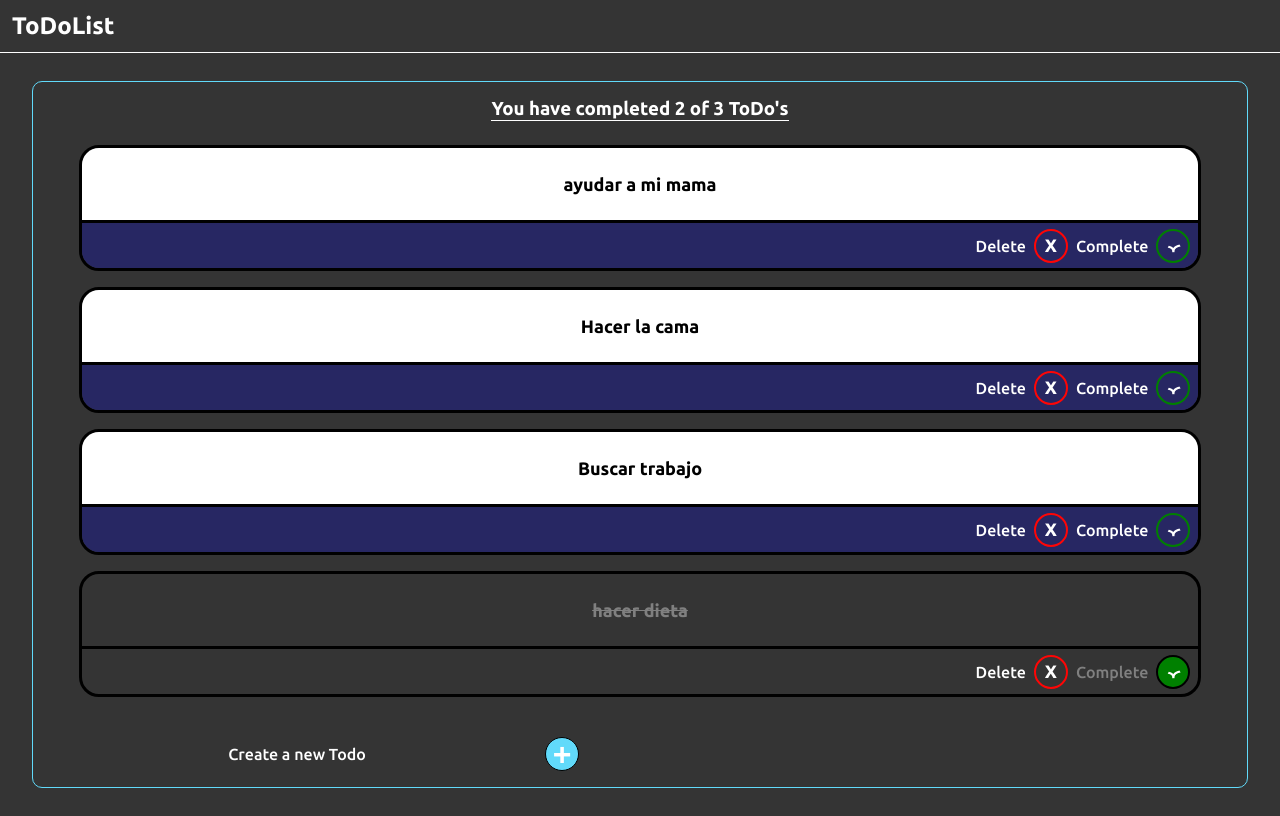
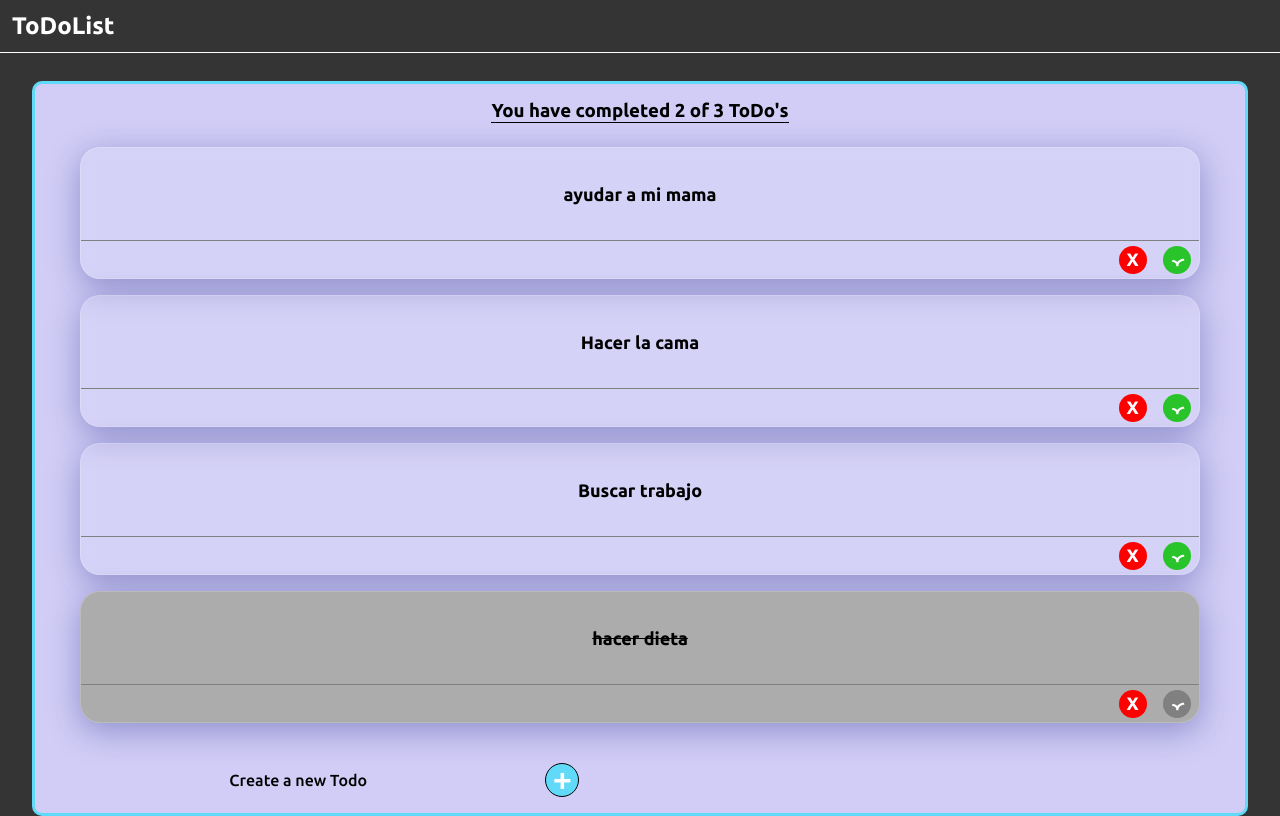
Before and after one commit to fredydlemus/ToDoList_withReact_v2, a React app: page / in a window 1280 px wide. Built offline with nearby package versions, Linux system fonts and the light colour scheme.

Commit message:
[UPDATE] UI

```diff
--- a/src/components/ToDoItem.jsx
+++ b/src/components/ToDoItem.jsx
@@ -9,11 +9,11 @@ const ToDoItem = (props) =>{
                 <p>{props.text}</p>
             </div>
             <div className='ToDoItem-buttons'>
-                <p>Delete</p>
+
                 <span>
                     <div>X</div>
                 </span>
-                <p>Complete</p>
+
                 <span>
                     <div>ᄼ</div>
                 </span>
--- a/src/styles/CreateNewTodo.scss
+++ b/src/styles/CreateNewTodo.scss
@@ -4,9 +4,7 @@
   width: 60%;
   align-self: flex-start;
   justify-content: space-evenly;
-  p {
-    color: var(--white);
-  }
+
   button {
     display: flex;
     justify-content: center;
--- a/src/styles/ToDoBoard.scss
+++ b/src/styles/ToDoBoard.scss
@@ -3,9 +3,10 @@
   flex-direction: column;
   align-items: center;
   width: 95%;
-  border: 1px solid var(--skyblue);
+  border: 3px solid var(--skyblue);
   border-radius: 10px;
   margin: 0 auto;
   margin-top: 28px;
   padding: 16px;
+  background-color: var(--skyblue-soft);
 }
--- a/src/styles/ToDoCounter.scss
+++ b/src/styles/ToDoCounter.scss
@@ -1,7 +1,6 @@
 .ToDoCounter {
   margin-bottom: 24px;
   h3 {
-    color: var(--white);
-    border-bottom: 1px solid var(--white);
+    border-bottom: 1px solid black;
   }
 }
--- a/src/styles/ToDoItem.scss
+++ b/src/styles/ToDoItem.scss
@@ -5,10 +5,14 @@
   border-radius: 20px;
   overflow: hidden;
   margin-bottom: 16px;
-  border: 3px solid black;
+  position: relative;
+  backdrop-filter: blur(4px);
+  background: rgba(255, 255, 255, 0.1);
+  box-shadow: 0 8px 32px 0 rgba(31, 38, 135, 0.37);
+  border: 1px solid rgba(255, 255, 255, 0.18);
+  -webkit-backdrop-filter: blur(4px);
   &-description {
-    background-color: var(--white);
-    height: 72px;
+    height: 92px;
     display: flex;
     justify-content: center;
     align-items: center;
@@ -21,12 +25,12 @@
     display: flex;
     justify-content: flex-end;
     align-items: center;
-    background-color: var(--blue-soft);
-    height: 48px;
-    border-top: 3px solid black;
+
+    height: 38px;
+    border-top: 1px solid gray;
     span {
-      width: 34px;
-      height: 34px;
+      width: 28px;
+      height: 28px;
       margin: 0 8px 0 8px;
       border-radius: 50%;
       cursor: pointer;
@@ -35,38 +39,43 @@
       justify-content: center;
       font-weight: bold;
       font-size: 18px;
+      div {
+        display: flex;
+        justify-items: center;
+        align-items: center;
+      }
     }
-    span:nth-child(2) {
-      border: 2px solid rgb(255, 5, 5);
+    span:nth-child(1) {
+      background-color: red;
       color: white;
     }
 
-    span:nth-child(4) {
-      border: 2px solid green;
+    span:nth-child(2) {
+      background-color: rgb(41, 196, 41);
+
+      transform: rotate(180deg);
       color: white;
-      transform: rotate(180deg);
     }
     p {
       color: var(--white);
     }
   }
   &-complete {
+    background-color: rgb(172, 172, 172);
     .ToDoItem-description {
       background-color: var(--gray);
       p {
-        color: gray;
         text-decoration: line-through;
       }
     }
     .ToDoItem-buttons {
       background-color: var(--gray);
 
-      p:nth-child(3) {
-        color: gray;
+      span:nth-child(1) {
+        background-color: red;
       }
-      span:nth-child(4) {
-        border: 2px solid black;
-        background-color: green;
+      span:nth-child(2) {
+        background-color: gray;
       }
     }
   }
--- a/src/styles/ToDoList.scss
+++ b/src/styles/ToDoList.scss
@@ -1,6 +1,7 @@
 .ToDoList {
   margin-bottom: 24px;
   width: 100%;
+
   ul {
     display: grid;
   }
--- a/src/styles/global.scss
+++ b/src/styles/global.scss
@@ -8,6 +8,7 @@
   --gray-color: #343434;
   --blue-soft: rgb(39, 39, 99);
   --skyblue: #61dafa;
+  --skyblue-soft: #d1cdf6;
   --purple: rgba(74, 10, 165, 0.667);
   --white: #ffffff;
 }
--- a/webpack.config.js
+++ b/webpack.config.js
@@ -7,7 +7,7 @@ module.exports = {
     output: {
         path: path.resolve(__dirname, 'dist'),
         filename: 'bundle.js',
-        publicPath: './'
+        publicPath: '/'
     },
     mode: 'development',
     resolve: {
```
